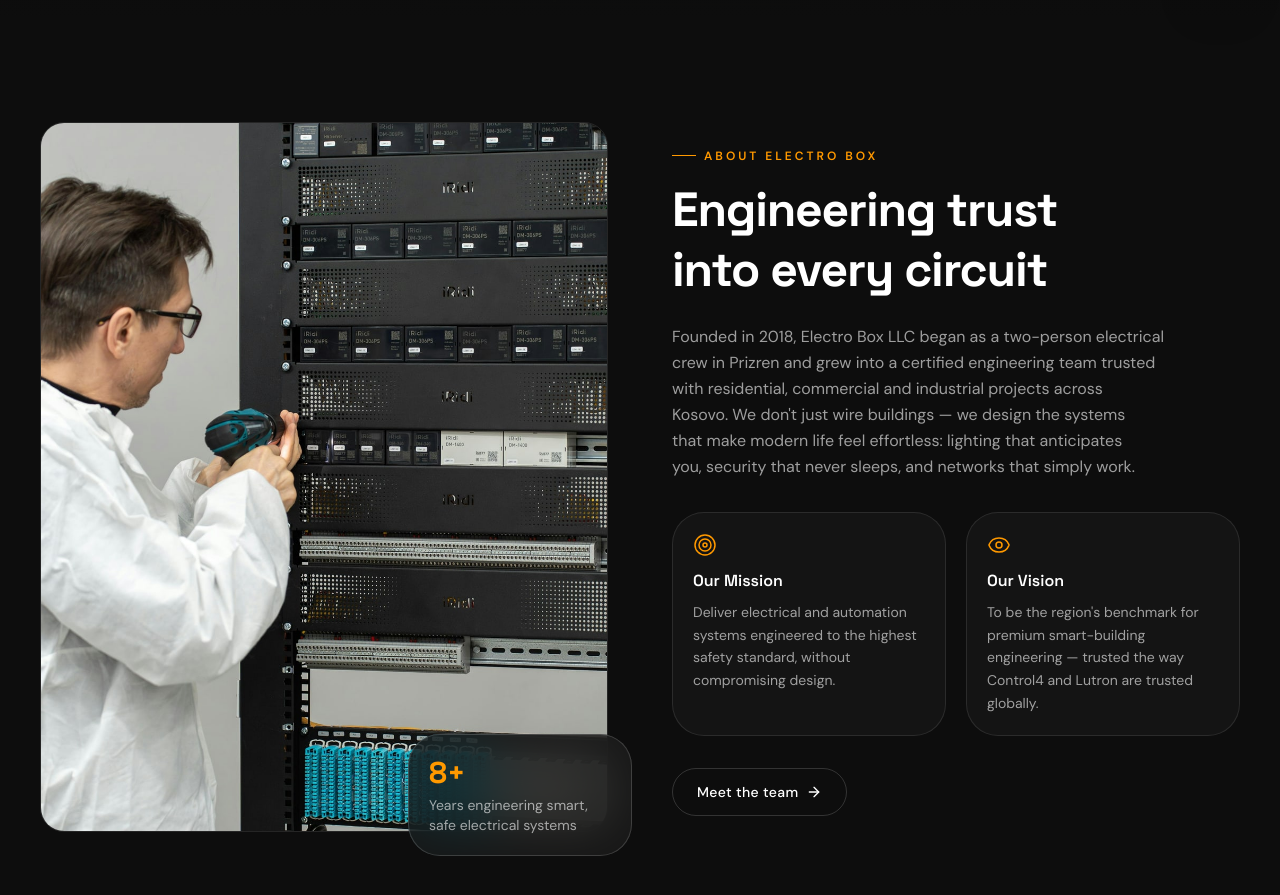
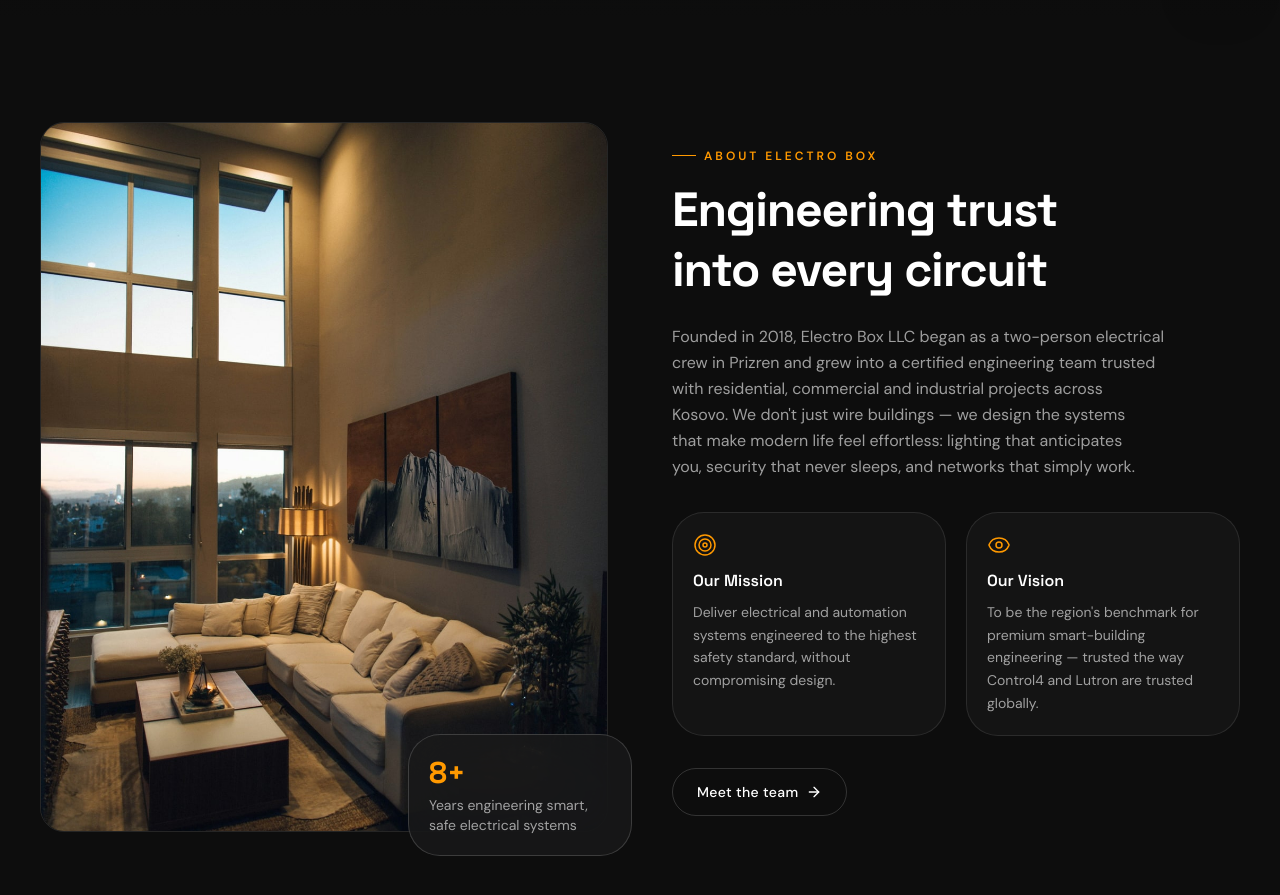
Before and after one commit to drenbytyqi04/elektro-box-pz, a Next.js app: page /en in a window 1280 px wide. Shown: the part 780-1675 px from the top of the page. Built offline with nearby package versions, Linux system fonts and the light colour scheme.

Commit message:
Use the dusk living room photo in the About section
Picked by the client from the shortlist. Updates the image alt text in
both languages to describe the new photo.

Co-Authored-By: Claude Opus 5.5 <noreply@anthropic.com>
Claude-Session: https://claude.ai/code/session_017k93yz3B4qTrsBqW9euzdK

```diff
--- a/messages/en.json
+++ b/messages/en.json
@@ -237,7 +237,7 @@
       "standardsEyebrow": "Our standards",
       "standardsTitle": "Six commitments behind every project",
       "standardsDescription": "The same discipline whether it's a single room retrofit or a full commercial rollout.",
-      "teamOnSite": "Electro Box team on site"
+      "teamOnSite": "Modern living room with warm smart lighting at dusk"
     },
     "blog": {
       "metaTitle": "Blog",
--- a/messages/sq.json
+++ b/messages/sq.json
@@ -237,7 +237,7 @@
       "standardsEyebrow": "Standardet tona",
       "standardsTitle": "Gjashtë angazhime pas çdo projekti",
       "standardsDescription": "I njëjti disiplinim qoftë një rinovim i një dhome të vetme apo një projekt i plotë komercial.",
-      "teamOnSite": "Ekipi i Electro Box në punë"
+      "teamOnSite": "Sallon modern me ndriçim të ngrohtë smart në muzg"
     },
     "blog": {
       "metaTitle": "Blog",
--- a/src/app/[locale]/about/page.tsx
+++ b/src/app/[locale]/about/page.tsx
@@ -41,7 +41,7 @@ export default async function AboutPage({ params }: { params: Promise<{ locale:
         <div className="mx-auto grid max-w-8xl grid-cols-1 gap-16 px-6 sm:px-8 lg:grid-cols-2 lg:px-10">
           <Reveal direction="left" className="relative aspect-[4/5] overflow-hidden rounded-3xl border border-border">
             <Image
-              src="/images/about-team.jpg"
+              src="/images/about-home.jpg"
               alt={t("teamOnSite")}
               fill
               sizes="(min-width: 1024px) 50vw, 100vw"
--- a/src/components/sections/about-section.tsx
+++ b/src/components/sections/about-section.tsx
@@ -16,8 +16,8 @@ export function AboutSection() {
         <Reveal direction="left" className="relative">
           <div className="relative aspect-[4/5] w-full overflow-hidden rounded-3xl border border-border">
             <Image
-              src="/images/about-team.jpg"
-              alt="Electro Box engineer installing equipment in a control cabinet"
+              src="/images/about-home.jpg"
+              alt="Modern living room with warm smart lighting at dusk"
               fill
               sizes="(min-width: 1024px) 50vw, 100vw"
               className="object-cover"
```
Also changed, not shown: public/images/README.md, public/images/about-home.jpg (added), public/images/about-team.jpg (deleted).
